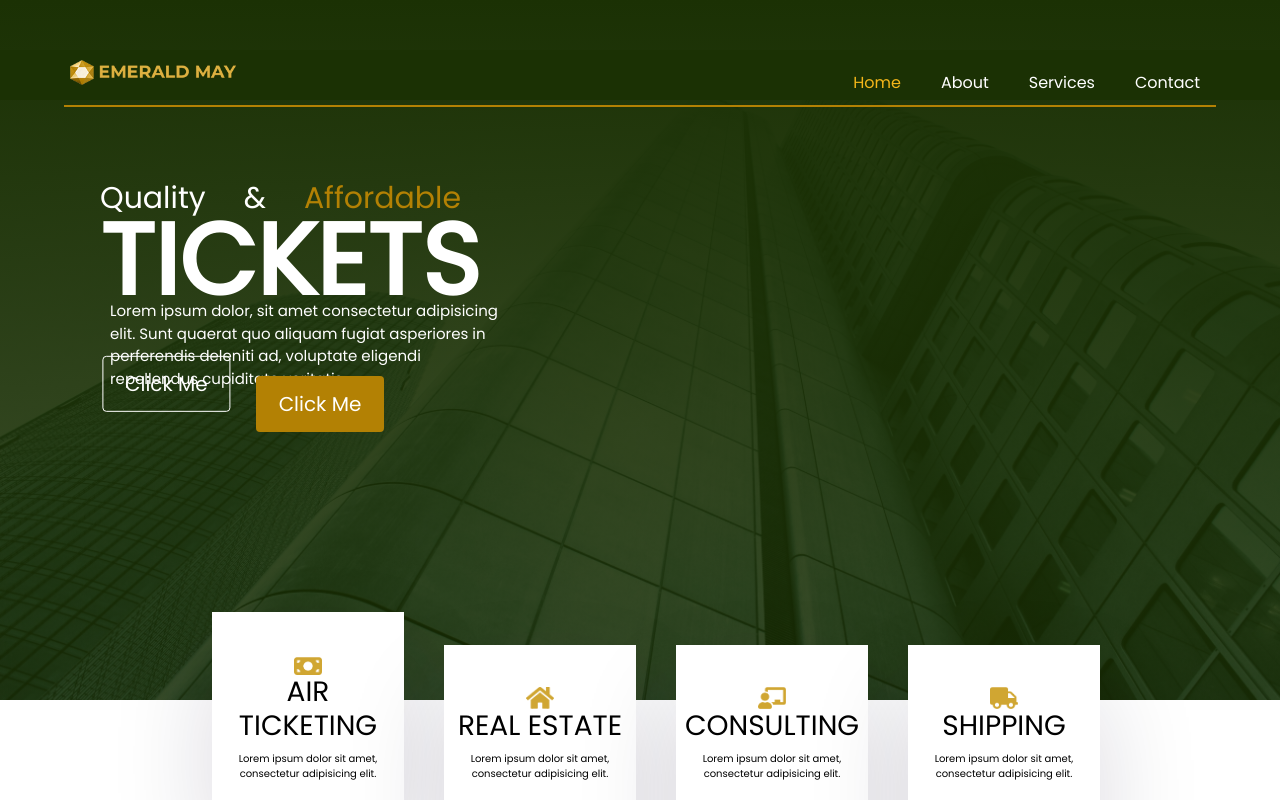
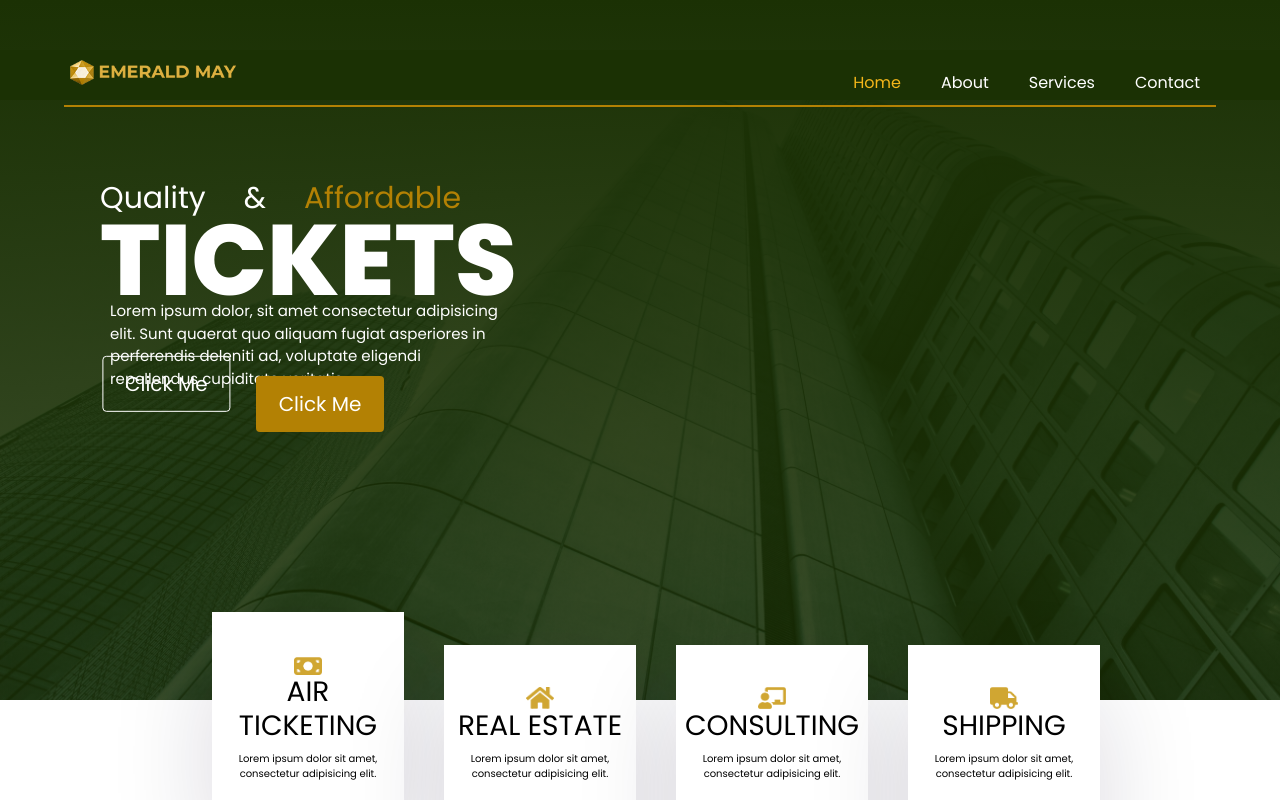
Before and after one commit to Benjamin2404-AB/EMERALD-MAY, a React (Vite) app: page / in a window 1280 px wide. Shown: the top 800 px of the page. Built offline with nearby package versions, Linux system fonts and the light colour scheme.

Commit message:
Making fonts bolder

```diff
--- a/src/Components/Home.tsx
+++ b/src/Components/Home.tsx
@@ -4,6 +4,7 @@ import "../styles/Button.css"
 import Button from './Buttons';
 import Services from './Services';
 import { ServicesList } from './ServicesList';
+import "@fontsource/poppins/800.css";
 
 function Home() {
     const bgImage =  `linear-gradient(rgb(27, 49, 4),rgba(27, 49, 4,0.8)),url(${BackgroundImg})`;
--- a/src/styles/Home.css
+++ b/src/styles/Home.css
@@ -26,7 +26,7 @@
     color:white;
     margin-top: 200px;
     margin-left: 100px;
-    font-weight: bold;
+    font-weight: 800;
     max-width: 40%;
 }
 #section1 h4{
```
